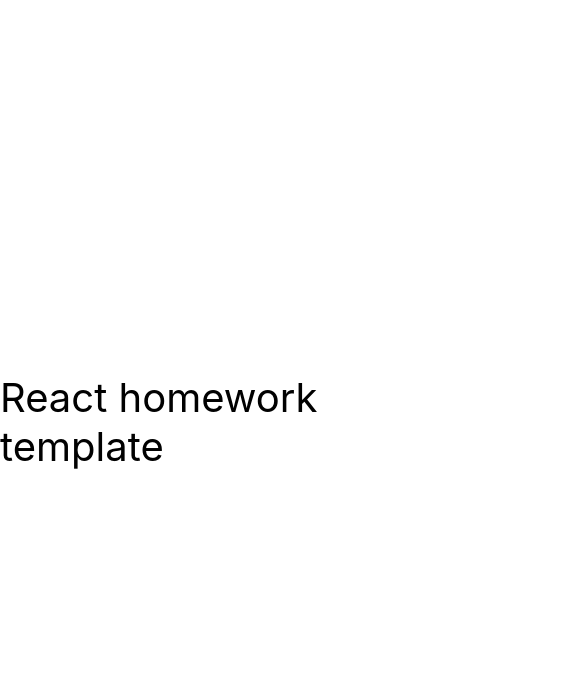
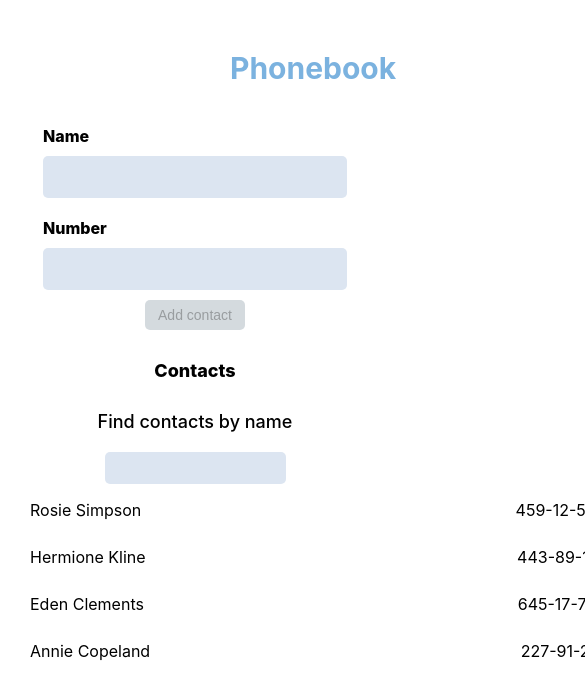
Before and after one commit to ELENA88555/goit-react-hw-04-phonebook, a React (Create React App) app: page / in a window 390 px wide. Shown: the top 696 px of the page, 585 px wide, since content can reach past the window. Built offline with nearby package versions, Linux system fonts and the light colour scheme.

Commit message:
goit-react-hw-04-phonebook

```diff
--- a/package.json
+++ b/package.json
@@ -2,7 +2,7 @@
   "name": "react-homework-template",
   "version": "0.1.0",
   "private": true,
-  "homepage": "https://goitacademy.github.io/react-homework-template/",
+  "homepage": "https://ELENA88555.github.io/goit-react-hw-04-phonebook/",
   "dependencies": {
     "@testing-library/jest-dom": "^5.16.3",
     "@testing-library/react": "^12.1.4",
--- /dev/null
+++ b/src/components/AddContactForm/AddContactForm.jsx
@@ -0,0 +1,71 @@
+import React, { Component } from 'react';
+import { nanoid } from 'nanoid';
+import css from "./AddContactForm.module.css"
+
+export class AddContactForm extends Component {
+  state = {
+    name: '',
+    number: '',
+  };
+  loginInputId = nanoid();
+
+
+  handleChangeForm = event => {
+    const {name, value} = event.target;
+    this.setState({[name]: value });
+
+  };
+
+
+
+  handleSubmitForm = event => {
+    event.preventDefault();
+    this.props.onSubmit(this.state);
+    this.reset();
+  };
+
+  reset = () => {
+    this.setState({ name: '', number: '' });
+  };
+
+  render() {
+    const { name, number } = this.state;
+    return (
+      <form className={css.form}onSubmit={this.handleSubmitForm}>
+        <div className={css.container}>
+        <label  htmlFor={this.loginInputId}>
+         <span className={css.labelName}>Name</span> </label>
+        <input
+          onChange={this.handleChangeForm}
+          id={this.loginInputId}
+          type="text"
+          name="name"
+          className={css.inputForm}
+          value={name}
+          pattern="^[a-zA-Zа-яА-Я]+(([' -][a-zA-Zа-яА-Я ])?[a-zA-Zа-яА-Я]*)*$"
+          title="Name may contain only letters, apostrophe, dash and spaces. For example Adrian, Jacob Mercer, Charles de Batz de Castelmore d'Artagnan"
+          required
+        />
+        </div>
+
+
+        <div className={css.container}>
+          <label className={css.wrape} htmlFor={this.loginInputId}> <span className={css.labelName}> Number </span></label>
+
+             <input
+             className={css.inputForm}
+              id={this.loginInputId}
+              onChange={this.handleChangeForm}
+              type="tel"
+              name="number"
+              value={number}
+              pattern="\+?\d{1,4}?[-.\s]?\(?\d{1,3}?\)?[-.\s]?\d{1,4}[-.\s]?\d{1,4}[-.\s]?\d{1,9}"
+              title="Phone number must be digits and can contain spaces, dashes, parentheses and can start with +"
+              required
+            />
+        </div>
+        <button type="submit"  className={css.btnForm} disabled ={!name.length>0 }> Add contact</button>
+      </form>
+    );
+  }
+}
--- /dev/null
+++ b/src/components/AddContactForm/AddContactForm.module.css
@@ -0,0 +1,52 @@
+.labelName{
+  display: block;
+  font-size: 16px;
+  font-weight: 800;
+  font-style: normal;
+  margin-bottom: 10px;
+}
+.form{
+  display: flex;
+  flex-direction: column;
+  align-items: center;
+
+}
+
+.inputForm{
+  border-radius: 5px;
+  background-color: rgb(220, 229, 241);
+  border: none;
+  width: 300px;
+  height: 40px;
+  text-align: center;
+
+}
+.inputForm:hover, .inputForm:focus {
+  background-color:rgb(156, 203, 239);
+  border: 1px,solid, rgb(114, 157, 230);
+  outline: none;
+}
+
+
+
+.btnForm{
+  display: block;
+  margin-top: 10px;
+  font-size: 14px;
+  font-style: normal;
+  width: 100px;
+  height: 30px;
+  border-radius: 5px;
+  cursor: pointer;
+  background-color: rgb(212, 218, 222);
+  border: none;
+
+
+}
+
+
+.container{
+  display: flex;
+  flex-direction: column;
+  margin-top: 20px;
+}
--- a/src/components/App.jsx
+++ b/src/components/App.jsx
@@ -1,16 +1,97 @@
-export const App = () => {
-  return (
-    <div
-      style={{
-        height: '100vh',
-        display: 'flex',
-        justifyContent: 'center',
-        alignItems: 'center',
-        fontSize: 40,
-        color: '#010101'
-      }}
-    >
-      React homework template
-    </div>
-  );
-};
+import React, { Component } from 'react';
+import { nanoid } from 'nanoid';
+import { ContactList } from './ContactList/ContactList';
+import { AddContactForm } from './AddContactForm/AddContactForm';
+import { Filter } from './Filter/Filter';
+import css from './App.module.css';
+
+export class App extends Component {
+  state = {
+    contacts: [
+      { id: 'id-1', name: 'Rosie Simpson', number: '459-12-56' },
+      { id: 'id-2', name: 'Hermione Kline', number: '443-89-12' },
+      { id: 'id-3', name: 'Eden Clements', number: '645-17-79' },
+      { id: 'id-4', name: 'Annie Copeland', number: '227-91-26' },
+    ],
+    filter: '',
+  };
+
+  componentDidMount() {
+    const contacts = localStorage.getItem('contacts');
+    const parsedContacts = JSON.parse(contacts);
+    if (parsedContacts) {
+      this.setState({ contacts: parsedContacts });
+    }
+  }
+
+  componentDidUpdate(prevProps, prevState) {
+    if (this.state.contacts !== prevState.contacts) {
+      localStorage.setItem('contacts', JSON.stringify(this.state.contacts));
+    }
+  }
+
+  loginInputId = nanoid();
+
+  addNewContact = ({ id, name, number }) => {
+    const contact = {
+      id: nanoid(),
+      name,
+      number,
+    };
+    this.state.contacts.find(contact => contact.name === name)
+      ? alert(`${name} is alredy in contact`)
+      : this.setState(prevState => ({
+          contacts: [contact, ...prevState.contacts],
+        }));
+  };
+
+  filtrChangeHandler = event => {
+    this.setState({ filter: event.target.value });
+  };
+
+  getVisibleContacts = () => {
+    const { filter, contacts } = this.state;
+    return contacts.filter(contact =>
+      contact.name.toLowerCase().includes(filter.toLowerCase().trim())
+    );
+  };
+
+  btnDeleteHandler = contactId => {
+    this.setState(prevState => ({
+      contacts: prevState.contacts.filter(contact => contact.id !== contactId),
+    }));
+  };
+
+  render() {
+    const { filter, contacts } = this.state;
+    const visibleContacts = this.getVisibleContacts();
+
+    return (
+      <div>
+        <div className={css.thumble}>
+          <h1 className={css.title}>Phonebook</h1>
+
+          <AddContactForm onSubmit={this.addNewContact}></AddContactForm>
+          <h2 className={css.titleText}> Contacts</h2>
+
+          {contacts.length < 1 ? (
+            <p className={css.textApp}> You have no contacts saved</p>
+          ) : (
+            <>
+              <Filter
+                value={filter}
+                changeFilter={this.filtrChangeHandler}
+              ></Filter>
+              <ContactList
+                title="Contacts"
+                contacts={visibleContacts}
+                id={this.loginInputId}
+                onDeleteBtn={this.btnDeleteHandler}
+              ></ContactList>
+            </>
+          )}
+        </div>
+      </div>
+    );
+  }
+}
--- /dev/null
+++ b/src/components/App.module.css
@@ -0,0 +1,39 @@
+.thumble{
+display: block;
+  align-items: center;
+  justify-content: center;
+  padding: 30px;
+
+
+}
+
+.title{
+  display: block;
+  font-size: 30px;
+  font-weight: bold;
+  font-style: normal;
+  color: rgb(123, 178, 223);
+margin-left: 200px;
+}
+
+.textApp{
+  display: flex;
+  align-items: center;
+  text-align: center;
+  justify-content: center;
+  margin-top: 30px;
+  font-size: 18px;
+  font-style: normal;
+  font-weight: 500;
+}
+
+.titleText{
+  display: flex;
+  align-items: center;
+  text-align: center;
+  justify-content: center;
+  margin-top: 30px;
+  font-size: 18px;
+  font-style: normal;
+  font-weight: 800;
+}
--- /dev/null
+++ b/src/components/ContactList/ContactList.jsx
@@ -0,0 +1,43 @@
+import PropTypes from 'prop-types';
+import css from './ContactList.module.css';
+import React from 'react';
+
+
+
+export const ContactList = ({contacts, onDeleteBtn}) => {
+
+  return (
+    <ul className={css.list}>
+      {contacts.map(({id,name, number})=>(
+        <li className={css.item} key={id}>
+        <p className={css.text}>
+          {name}
+        </p>
+        <p className={css.text}>
+        {number}
+        </p>
+        <button
+         type="button"
+          className={css.btnDelete}
+          onClick={() => onDeleteBtn(id)}
+        >
+          Delete
+        </button>
+      </li>
+      ))}
+       </ul>
+  );
+};
+
+
+
+ContactList.propTypes = {
+  contacts: PropTypes.arrayOf(
+    PropTypes.shape({
+      id: PropTypes.string.isRequired,
+      name: PropTypes.string.isRequired,
+      number: PropTypes.string.isRequired,
+    })
+  ).isRequired,
+  onDeleteBtn: PropTypes.func.isRequired,
+};
--- /dev/null
+++ b/src/components/ContactList/ContactList.module.css
@@ -0,0 +1,49 @@
+p {
+  margin: 0px;
+  padding: 0px;
+}
+
+.item {
+
+  align-items: baseline;
+    display: flex;
+    justify-content: space-between;
+    margin-bottom: 15px;
+}
+
+
+
+.list {
+  padding: 0;
+  list-style: none;
+  display: flex;
+  width: 1000px;
+
+
+
+
+  flex-direction: column;
+  gap: 10px;
+}
+
+.btnDelete {
+  display: block;
+  width: 60px;
+  height: 20px;
+  font-size: 12px;
+  font-weight: 300;
+  font-style: normal;
+  border: none;
+  padding: 2px;
+  margin: 0px;
+cursor: pointer;
+  justify-content: center;
+  align-items: center;
+  text-align: center;
+  align-items: center;
+  border-radius: 5px;
+  background-color: rgb(212, 218, 222);
+}
+.btnDelete:hover, .btnDelete:focus {
+  background-color:rgb(156, 203, 239);
+}
--- /dev/null
+++ b/src/components/Filter/Filter.jsx
@@ -0,0 +1,23 @@
+import css from "./Filter.module.css"
+import PropTypes from 'prop-types';
+
+
+
+export const Filter = ({ value, changeFilter }) => {
+  return (
+    <div className={css.labelFilter}>
+      <p className={css.textFilter}>Find contacts by name</p>
+      <input
+        className={css.input}
+        type="text"
+        value={value}
+        onChange={changeFilter}
+      />
+    </div>
+  )
+}
+
+Filter.propTypes = {
+  value: PropTypes.string.isRequired,
+  changeFilter: PropTypes.func.isRequired
+}
--- /dev/null
+++ b/src/components/Filter/Filter.module.css
@@ -0,0 +1,34 @@
+.textFilter {
+  font-size: 18px;
+  font-weight: 500;
+  font-style: normal;
+  margin-bottom: 20px;
+  align-items: center;
+  text-align: center;
+  display: block;
+}
+
+.labelFilter{
+  margin-top: 30px;
+  display: flex;
+  flex-direction: column;
+  align-items: center;
+}
+
+.input{
+  display: block;
+  width: auto;
+  height: 30px;
+  outline: none;
+  border-radius: 5px;
+  border: none;
+  justify-content: center;
+  align-items: center;
+  background-color: rgb(220, 229, 241);
+
+}
+.input:hover, .input:focus {
+  background-color:rgb(156, 203, 239);
+  border: 1px,solid, rgb(114, 157, 230);
+  outline: none;
+}
```
